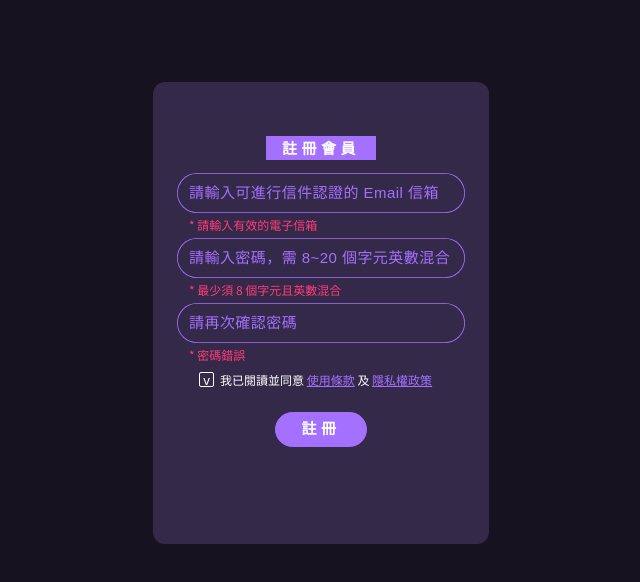
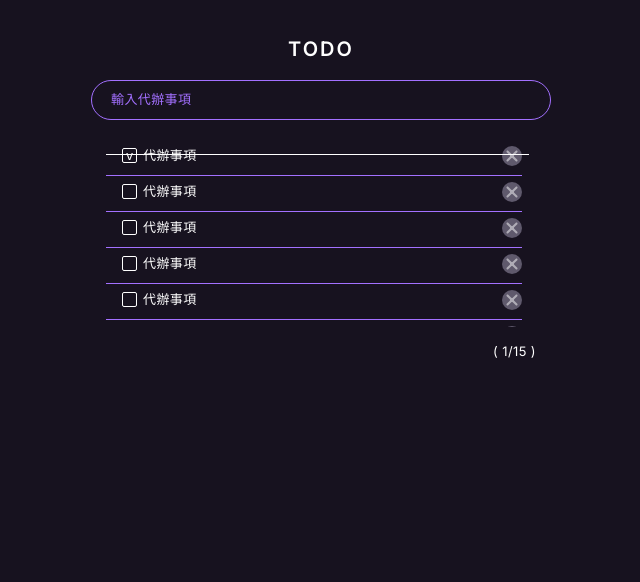
Before and after one commit to wl00887404/sg-art-interview, a React (Create React App) app in the folder client/: page / in a window 1280 px wide. Shown: the top 582 px of the page, without its empty margins (319-959 px from the left). Built offline with nearby package versions, Linux system fonts and the light colour scheme.

Commit message:
:heavy_plus_sign: Add react-router-dom and axios

```diff
--- a/client/package.json
+++ b/client/package.json
@@ -5,9 +5,11 @@
     "@testing-library/jest-dom": "^5.17.0",
     "@testing-library/react": "^13.4.0",
     "@testing-library/user-event": "^13.5.0",
+    "axios": "^1.5.1",
     "http-proxy-middleware": "^2.0.6",
     "react": "^18.2.0",
     "react-dom": "^18.2.0",
+    "react-router-dom": "^6.17.0",
     "react-scripts": "5.0.1",
     "styled-components": "^6.1.0",
     "web-vitals": "^2.1.4"
--- a/client/src/App.tsx
+++ b/client/src/App.tsx
@@ -1,9 +1,26 @@
-// import TodoList from './pages/TodoList';
-// import LoginDialog from './pages/LoginDialog';
+import { createBrowserRouter, RouterProvider } from 'react-router-dom';
+
+import TodoList from './pages/TodoList';
+import LoginDialog from './pages/LoginDialog';
 import RegisterDialog from './pages/RegisterDialog';
 
+const router = createBrowserRouter([
+  {
+    path: '/',
+    element: <TodoList />,
+  },
+  {
+    path: '/login',
+    element: <LoginDialog />,
+  },
+  {
+    path: '/register',
+    element: <RegisterDialog />,
+  },
+]);
+
 function App() {
-  return <RegisterDialog />;
+  return <RouterProvider router={router} />;
 }
 
 export default App;
```
Also changed, not shown: 1 other file (tests, documents, lock files or other folders).
